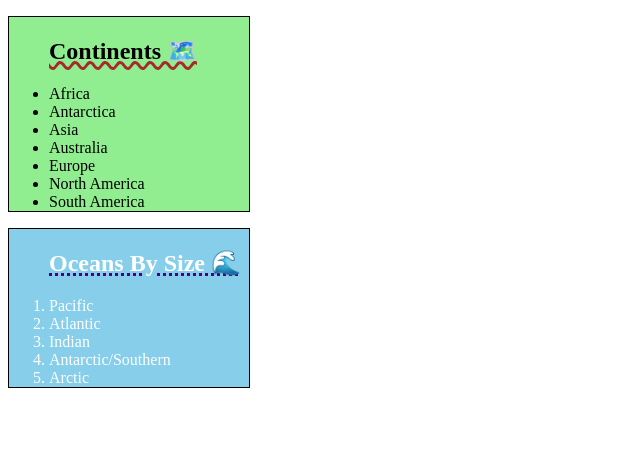
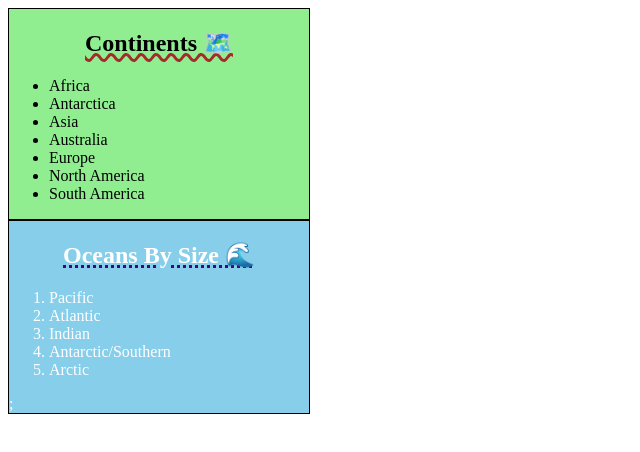
Before and after one commit to flyingfletch/Codedex.io, a plain HTML site: page CSS Unit/Selectors Pt. 2/index.html in a window 1280 px wide. Shown: the whole page, without its empty margins (0-640 px from the left). Drawn offline with Linux system fonts and the light colour scheme.

Commit message:
Made Selectors Pt. 2 better

```diff
--- a/CSS Unit/Selectors Pt. 2/index.html
+++ b/CSS Unit/Selectors Pt. 2/index.html
@@ -8,8 +8,9 @@
         <title>Selectors 2</title>
     </head>
     <body>
+        <div id="continents">
+            <h2>Continents 🗺️</h2>
             <ul>
-                <h2>Continents 🗺️</h2>
                 <li>Africa</li>
                 <li>Antarctica</li>
                 <li>Asia</li>
@@ -18,13 +19,16 @@
                 <li>North America</li>
                 <li>South America</li>
             </ul>
+        </div>
+        <div id="oceans">
+            <h2>Oceans By Size 🌊</h2>
             <ol>
-                <h2>Oceans By Size 🌊</h2>
                 <li>Pacific</li>
                 <li>Atlantic</li>
                 <li>Indian</li>
                 <li>Antarctic/Southern</li>
                 <li>Arctic</li>
-            </ol>
+            </ol>;
+        </div>
     </body>
 </html>
--- a/CSS Unit/Selectors Pt. 2/styles.css
+++ b/CSS Unit/Selectors Pt. 2/styles.css
@@ -1,22 +1,24 @@
 /* More practice with selectors */
-ul, ol {
+#continents, #oceans {
     border: 1px solid black;
-    width: 200px;
+    width: 300px;
 }
 
-ul {
+#continents {
     background-color: lightgreen;
 }
 
-ol {
+#oceans {
     background-color: skyblue;
     color: white;
 }
 
-ul>h2 {
+#continents>h2 {
     text-decoration: underline wavy 3px brown;
+    text-align: center;
 }
 
-ol>h2 {
+#oceans>h2 {
     text-decoration: underline dotted 3px indigo;
+    text-align: center;
 }
```
